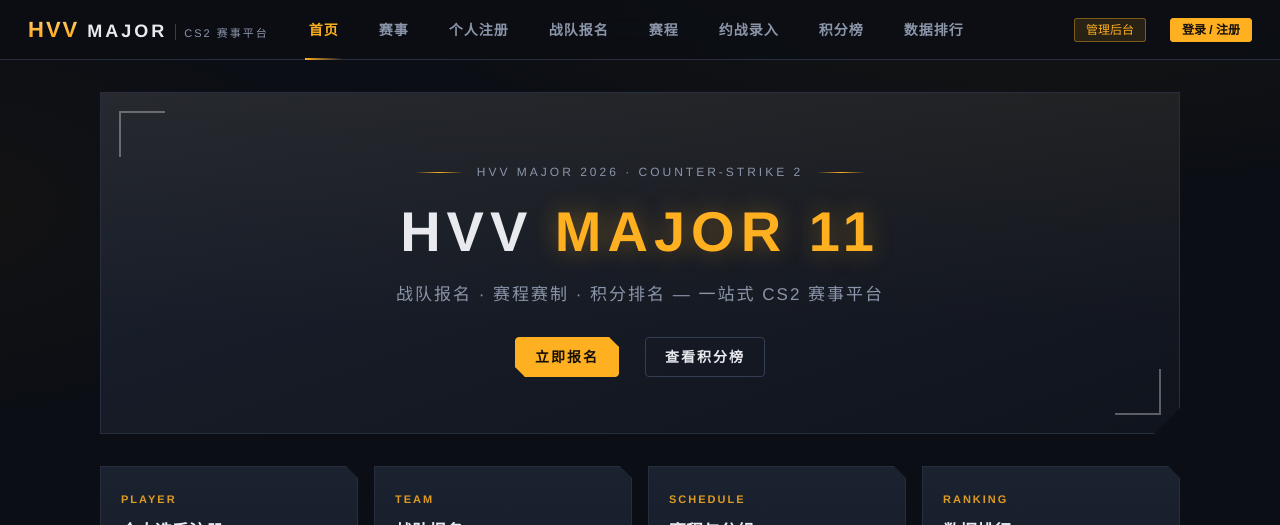
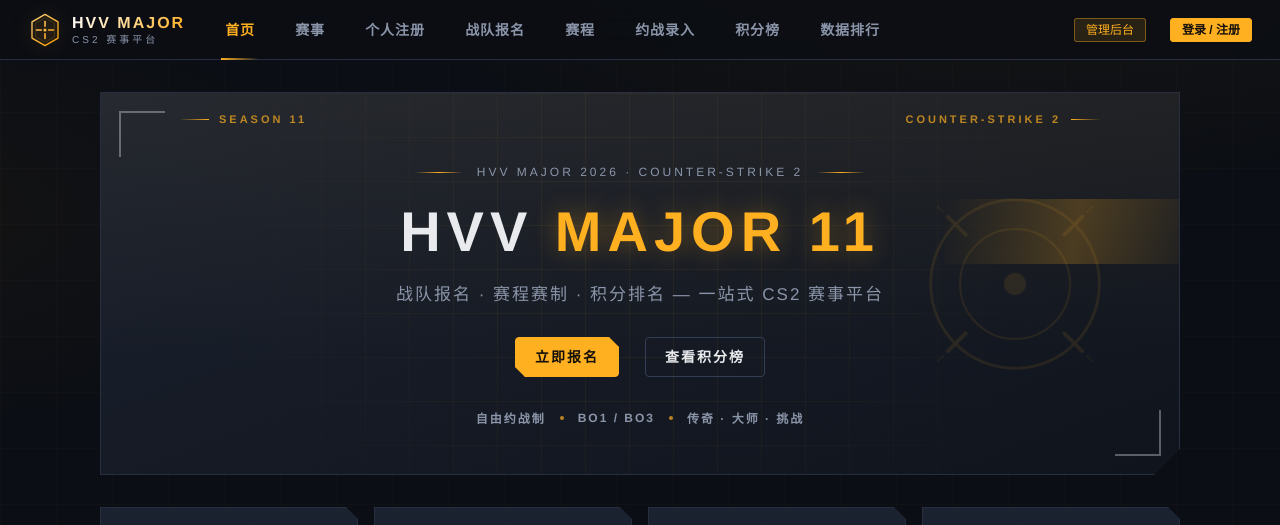
Before and after one commit to Aceond/hvv-major, a Vue app: page / in a window 1280 px wide. Shown: the top 525 px of the page. Built offline with nearby package versions, Linux system fonts and the light colour scheme; no server answers; the database is empty.

Commit message:
style(cs2): 新增准星品牌logo与favicon，首页Hero加CS2战术装饰

```diff
--- a/index.html
+++ b/index.html
@@ -2,7 +2,7 @@
 <html lang="zh-CN">
   <head>
     <meta charset="UTF-8" />
-    <link rel="icon" type="image/svg+xml" href="/vite.svg" />
+    <link rel="icon" type="image/svg+xml" href="/cs2-favicon.svg" />
     <meta name="viewport" content="width=device-width, initial-scale=1.0" />
     <title>HVV Major — 报名 · 数据 · 比赛</title>
   </head>
--- /dev/null
+++ b/src/components/Cs2Logo.vue
@@ -0,0 +1,63 @@
+<script setup lang="ts">
+import { useId } from 'vue'
+
+withDefaults(defineProps<{ size?: number }>(), { size: 40 })
+
+const gid = useId()
+</script>
+
+<template>
+  <svg
+    class="cs2-logo"
+    :width="size"
+    :height="size"
+    viewBox="0 0 64 64"
+    fill="none"
+    aria-hidden="true"
+  >
+    <defs>
+      <linearGradient
+        :id="`cs2lg-gold-${gid}`"
+        x1="8"
+        y1="6"
+        x2="56"
+        y2="58"
+        gradientUnits="userSpaceOnUse"
+      >
+        <stop offset="0" stop-color="#ffd27a" />
+        <stop offset="1" stop-color="#ff9d00" />
+      </linearGradient>
+    </defs>
+    <!-- 六边形徽章 -->
+    <path
+      d="M32 2.5 56.5 16.75v30.5L32 61.5 7.5 47.25v-30.5Z"
+      :stroke="`url(#cs2lg-gold-${gid})`"
+      stroke-width="2.5"
+      stroke-linejoin="round"
+      fill="rgba(255, 176, 32, 0.05)"
+    />
+    <!-- 内层六边形 -->
+    <path
+      d="M32 9 49.5 19v26L32 55 14.5 45V19Z"
+      stroke="rgba(255, 176, 32, 0.3)"
+      stroke-width="1"
+      fill="none"
+    />
+    <!-- 十字准星 -->
+    <g :stroke="`url(#cs2lg-gold-${gid})`" stroke-width="3" stroke-linecap="round">
+      <line x1="32" y1="16" x2="32" y2="25" />
+      <line x1="32" y1="39" x2="32" y2="48" />
+      <line x1="16" y1="32" x2="25" y2="32" />
+      <line x1="39" y1="32" x2="48" y2="32" />
+    </g>
+    <circle cx="32" cy="32" r="3" :fill="`url(#cs2lg-gold-${gid})`" />
+  </svg>
+</template>
+
+<style scoped>
+.cs2-logo {
+  display: block;
+  flex-shrink: 0;
+  filter: drop-shadow(0 0 10px rgba(255, 176, 32, 0.35));
+}
+</style>
--- a/src/layouts/DefaultLayout.vue
+++ b/src/layouts/DefaultLayout.vue
@@ -3,6 +3,7 @@ import { useRoute, useRouter } from 'vue-router'
 import { ElMessage } from 'element-plus'
 import { useAuthStore } from '@/stores/auth'
 import { isSupabaseConfigured } from '@/lib/supabase'
+import Cs2Logo from '@/components/Cs2Logo.vue'
 
 const route = useRoute()
 const router = useRouter()
@@ -23,9 +24,11 @@ function goAdmin() {
   <el-container class="layout">
     <el-header class="header" height="60px">
       <div class="brand" @click="router.push({ name: 'home' })">
-        <span class="brand-mark">HVV</span>
-        <span class="brand-name">MAJOR</span>
-        <span class="brand-sub">CS2 赛事平台</span>
+        <Cs2Logo :size="34" />
+        <div class="brand-text">
+          <span class="brand-name">HVV MAJOR</span>
+          <span class="brand-sub">CS2 赛事平台</span>
+        </div>
       </div>
 
       <el-tag v-if="!isSupabaseConfigured" class="demo-tag" size="small" effect="plain">
@@ -75,6 +78,7 @@ function goAdmin() {
 
     <el-footer class="footer" height="48px">
       <span class="footer-line" />
+      <Cs2Logo :size="16" />
       HVV Major · 报名 / 数据 / 比赛 三合一赛事平台
     </el-footer>
   </el-container>
@@ -100,36 +104,32 @@ function goAdmin() {
 
 .brand {
   display: flex;
-  align-items: baseline;
-  gap: 8px;
+  align-items: center;
+  gap: 10px;
   cursor: pointer;
   white-space: nowrap;
 }
 
-.brand-mark {
-  font-size: 22px;
+.brand-text {
+  display: flex;
+  flex-direction: column;
+  line-height: 1.3;
+}
+
+.brand-name {
+  font-size: 16px;
   font-weight: 800;
   letter-spacing: 2px;
-  color: var(--cs2-accent);
-  background: linear-gradient(180deg, #ffd27a, var(--cs2-accent-strong));
+  background: linear-gradient(120deg, #fff, var(--cs2-accent));
   -webkit-background-clip: text;
   background-clip: text;
   -webkit-text-fill-color: transparent;
 }
 
-.brand-name {
-  font-size: 18px;
-  font-weight: 700;
+.brand-sub {
+  font-size: 10px;
   letter-spacing: 3px;
-  color: var(--cs2-text);
-}
-
-.brand-sub {
-  font-size: 11px;
-  letter-spacing: 2px;
   color: var(--cs2-text-muted);
-  border-left: 1px solid var(--cs2-border-strong);
-  padding-left: 8px;
 }
 
 .demo-tag {
--- a/src/style.css
+++ b/src/style.css
@@ -86,9 +86,12 @@ body,
 body {
   font-family: var(--cs2-font);
   background:
+    linear-gradient(rgba(255, 176, 32, 0.02) 1px, transparent 1px),
+    linear-gradient(90deg, rgba(255, 176, 32, 0.02) 1px, transparent 1px),
     radial-gradient(1200px 500px at 80% -10%, rgba(255, 176, 32, 0.06), transparent 60%),
     radial-gradient(900px 400px at -10% 20%, rgba(255, 157, 0, 0.04), transparent 55%),
     var(--cs2-bg);
+  background-size: 56px 56px, 56px 56px, auto, auto, auto;
   color: var(--cs2-text);
   -webkit-font-smoothing: antialiased;
 }
--- a/src/views/Home.vue
+++ b/src/views/Home.vue
@@ -43,6 +43,13 @@ const weekLabel = ref('')
 /** hero 大标题拆分：首个单词正常色，其余部分高亮（如 "HVV" + "MAJOR 11"） */
 const heroTitleParts = computed(() => config.value.brand_title.split(' ').filter(Boolean))
 
+/** HUD 角标赛季信息：从标题末段提取数字（如 HVV MAJOR 11 → SEASON 11） */
+const editionLabel = computed(() => {
+  const last = heroTitleParts.value[heroTitleParts.value.length - 1] ?? ''
+  const num = last.replace(/\D/g, '')
+  return num ? `SEASON ${num}` : 'SEASON 2026'
+})
+
 function matchStatusType(status: Match['status']) {
   return status === 'completed' ? 'success' : status === 'cancelled' ? 'danger' : 'warning'
 }
@@ -77,6 +84,29 @@ onMounted(async () => {
 <template>
   <div class="page-container home">
     <section class="hero">
+      <div class="hero-hud hero-hud-tl">{{ editionLabel }}</div>
+      <div class="hero-hud hero-hud-tr">COUNTER-STRIKE 2</div>
+
+      <div class="hero-crosshair" aria-hidden="true">
+        <svg viewBox="0 0 120 120" fill="none">
+          <circle cx="60" cy="60" r="46" stroke="currentColor" stroke-width="1.5" />
+          <circle cx="60" cy="60" r="30" stroke="currentColor" stroke-width="1" />
+          <circle cx="60" cy="60" r="6" fill="currentColor" />
+          <g stroke="currentColor" stroke-width="2" stroke-linecap="round">
+            <line x1="60" y1="8" x2="60" y2="22" />
+            <line x1="60" y1="98" x2="60" y2="112" />
+            <line x1="8" y1="60" x2="22" y2="60" />
+            <line x1="98" y1="60" x2="112" y2="60" />
+          </g>
+          <g stroke="currentColor" stroke-width="1" opacity="0.6">
+            <line x1="60" y1="0" x2="60" y2="5" />
+            <line x1="60" y1="115" x2="60" y2="120" />
+            <line x1="0" y1="60" x2="5" y2="60" />
+            <line x1="115" y1="60" x2="120" y2="60" />
+          </g>
+        </svg>
+      </div>
+
       <div class="hero-overline">
         <span class="hero-line" />
         {{ config.brand_overline }}
@@ -97,6 +127,13 @@ onMounted(async () => {
         <el-button class="cta-ghost" size="large" @click="router.push({ name: 'standings' })">
           查看积分榜
         </el-button>
+      </div>
+      <div class="hero-stats" aria-hidden="true">
+        <span>自由约战制</span>
+        <i />
+        <span>BO1 / BO3</span>
+        <i />
+        <span>传奇 · 大师 · 挑战</span>
       </div>
       <div class="hero-corner hero-corner-tl" />
       <div class="hero-corner hero-corner-br" />
@@ -182,7 +219,7 @@ onMounted(async () => {
 .hero {
   position: relative;
   text-align: center;
-  padding: 72px 16px 56px;
+  padding: 72px 16px 48px;
   margin-bottom: 32px;
   background:
     linear-gradient(180deg, rgba(255, 176, 32, 0.05), transparent 70%),
@@ -190,6 +227,93 @@ onMounted(async () => {
   border: 1px solid var(--cs2-border);
   clip-path: polygon(0 0, 100% 0, 100% calc(100% - 26px), calc(100% - 26px) 100%, 0 100%);
   overflow: hidden;
+}
+
+/* 战术网格背景（中心放射淡出） */
+.hero::before {
+  content: '';
+  position: absolute;
+  inset: 0;
+  background-image:
+    linear-gradient(rgba(255, 176, 32, 0.06) 1px, transparent 1px),
+    linear-gradient(90deg, rgba(255, 176, 32, 0.06) 1px, transparent 1px);
+  background-size: 44px 44px;
+  -webkit-mask-image: radial-gradient(circle at 50% 42%, #000 20%, transparent 78%);
+  mask-image: radial-gradient(circle at 50% 42%, #000 20%, transparent 78%);
+  pointer-events: none;
+}
+
+/* HUD 角标 */
+.hero-hud {
+  position: absolute;
+  top: 20px;
+  z-index: 1;
+  display: flex;
+  align-items: center;
+  gap: 10px;
+  font-size: 11px;
+  font-weight: 700;
+  letter-spacing: 3px;
+  color: rgba(255, 176, 32, 0.7);
+  pointer-events: none;
+  white-space: nowrap;
+}
+
+.hero-hud::before {
+  content: '';
+  width: 30px;
+  height: 1px;
+  background: linear-gradient(90deg, transparent, var(--cs2-accent));
+}
+
+.hero-hud-tl {
+  left: 78px;
+}
+
+.hero-hud-tr {
+  right: 78px;
+}
+
+.hero-hud-tr::before {
+  display: none;
+}
+
+.hero-hud-tr::after {
+  content: '';
+  width: 30px;
+  height: 1px;
+  background: linear-gradient(90deg, var(--cs2-accent), transparent);
+}
+
+/* 右侧雷达准星装饰 */
+.hero-crosshair {
+  position: absolute;
+  top: 50%;
+  right: 5%;
+  transform: translateY(-50%) rotate(45deg);
+  width: 220px;
+  height: 220px;
+  color: var(--cs2-accent);
+  opacity: 0.13;
+  pointer-events: none;
+  animation: crosshair-pulse 4s ease-in-out infinite;
+}
+
+.hero-crosshair svg {
+  width: 100%;
+  height: 100%;
+}
+
+@keyframes crosshair-pulse {
+  0%,
+  100% {
+    opacity: 0.1;
+    transform: translateY(-50%) rotate(45deg) scale(1);
+  }
+  50% {
+    opacity: 0.2;
+    transform: translateY(-50%) rotate(45deg) scale(1.04);
+  }
 }
 
 .hero-overline {
@@ -210,11 +334,36 @@ onMounted(async () => {
 }
 
 .hero-title {
+  position: relative;
+  display: inline-block;
   margin: 0 0 16px;
   font-size: 56px;
   font-weight: 800;
   letter-spacing: 6px;
   color: var(--cs2-text);
+}
+
+/* 标题金属扫光 */
+.hero-title::after {
+  content: '';
+  position: absolute;
+  top: 0;
+  bottom: 0;
+  left: -70%;
+  width: 55%;
+  background: linear-gradient(100deg, transparent, rgba(255, 176, 32, 0.22), transparent);
+  animation: hero-sheen 5.5s ease-in-out infinite;
+  pointer-events: none;
+}
+
+@keyframes hero-sheen {
+  0%,
+  55% {
+    left: -70%;
+  }
+  100% {
+    left: 130%;
+  }
 }
 
 .hero-accent {
@@ -227,6 +376,55 @@ onMounted(async () => {
   font-size: 17px;
   letter-spacing: 2px;
   color: var(--cs2-text-muted);
+}
+
+/* HUD 信息条 */
+.hero-stats {
+  display: flex;
+  align-items: center;
+  justify-content: center;
+  gap: 14px;
+  margin-top: 32px;
+  font-size: 12px;
+  font-weight: 700;
+  letter-spacing: 2px;
+  color: var(--cs2-text-muted);
+}
+
+.hero-stats span {
+  white-space: nowrap;
+}
+
+.hero-stats i {
+  width: 4px;
+  height: 4px;
+  border-radius: 50%;
+  background: var(--cs2-accent);
+  opacity: 0.7;
+}
+
+@media (prefers-reduced-motion: reduce) {
+  .hero-title::after,
+  .hero-crosshair {
+    animation: none;
+  }
+}
+
+@media (max-width: 768px) {
+  .hero-hud,
+  .hero-crosshair {
+    display: none;
+  }
+
+  .hero-title {
+    font-size: 36px;
+    letter-spacing: 3px;
+  }
+
+  .hero-stats {
+    flex-wrap: wrap;
+    gap: 8px 14px;
+  }
 }
 
 .cta {
```
Also changed, not shown: public/cs2-favicon.svg (added).
